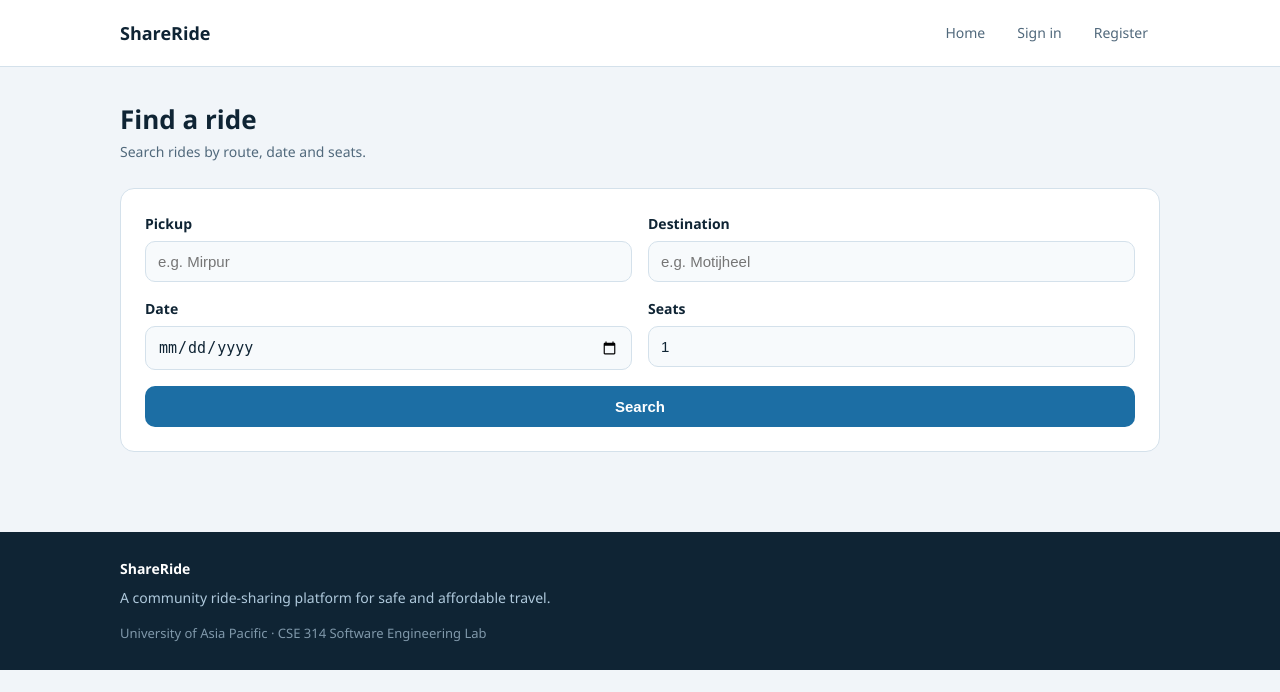
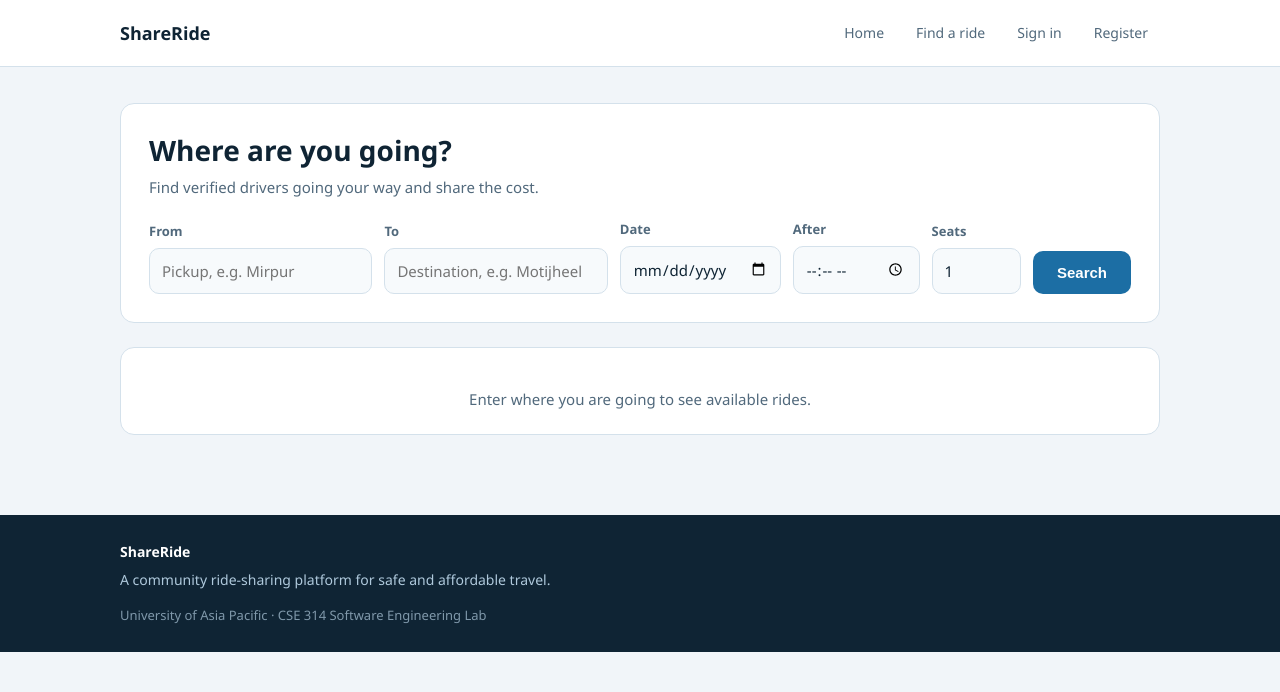
Before and after one commit to Upoma26/ShareRide, a Flask app: page /rides/search in a window 1280 px wide. Shown: the top 692 px of the page. Run offline with Flask 3, Linux system fonts and the light colour scheme.

Commit message:
SR-19: ride search page with result cards, verified badge and time filter

```diff
--- a/routes/rides.py
+++ b/routes/rides.py
@@ -20,7 +20,7 @@ def to_int(value):
         return None
 
 
-def search_rides(pickup, destination, ride_date, seats):
+def search_rides(pickup, destination, ride_date, seats, after_time=None):
     now = datetime.now()
 
     query = (
@@ -44,6 +44,8 @@ def search_rides(pickup, destination, ride_date, seats):
         query = query.filter(Ride.ride_date >= now.date())
 
     query = query.filter(or_(Ride.ride_date > now.date(), Ride.ride_time > now.time()))
+    if after_time:
+        query = query.filter(Ride.ride_time >= after_time)
 
     if current_user.is_authenticated:
         query = query.filter(Ride.provider_id != current_user.id)
@@ -60,6 +62,7 @@ def search():
     pickup = request.args.get("pickup", "").strip()[:100]
     destination = request.args.get("destination", "").strip()[:100]
     date_text = request.args.get("date", "").strip()
+    time_text = request.args.get("time", "").strip()
 
     seats = to_int(request.args.get("seats")) or 1
     seats = max(1, min(seats, MAX_SEATS))
@@ -71,11 +74,17 @@ def search():
             ride_date = datetime.strptime(date_text, "%Y-%m-%d").date()
         except ValueError:
             errors.append("Please choose a valid date.")
+    after_time = None
+    if time_text:
+        try:
+            after_time = datetime.strptime(time_text, "%H:%M").time()
+        except ValueError:
+            errors.append("Please choose a valid time.")
 
-    searched = bool(pickup or destination or date_text)
+    searched = bool(pickup or destination or date_text or time_text)
     rides = []
     if searched and not errors:
-        rides = search_rides(pickup, destination, ride_date, seats)
+       rides = search_rides(pickup, destination, ride_date, seats, after_time)
 
     return render_template(
         "rides/search.html",
@@ -85,6 +94,7 @@ def search():
         pickup=pickup,
         destination=destination,
         date_text=date_text,
+        time_text=time_text,
         seats=seats,
         today=date.today().isoformat(),
     )
--- a/static/css/style.css
+++ b/static/css/style.css
@@ -907,3 +907,214 @@ td {
 .table-actions form {
   margin: 0;
 }
+
+.search-hero {
+  margin: 8px 0 24px;
+  padding: 28px;
+  background: #FFFFFF;
+  border: 1px solid #D4E1EB;
+  border-radius: 14px;
+}
+
+.search-title {
+  margin: 0;
+  font-size: 28px;
+  color: #0F2434;
+}
+
+.search-sub {
+  margin: 6px 0 20px;
+  font-size: 15px;
+  color: #51697C;
+}
+
+.search-bar {
+  display: grid;
+  grid-template-columns: 2fr 2fr 1.3fr 1.1fr 0.8fr auto;
+  gap: 12px;
+  align-items: end;
+}
+
+.search-field label {
+  display: block;
+  margin-bottom: 6px;
+  font-size: 13px;
+  font-weight: 600;
+  color: #51697C;
+}
+
+.search-field input {
+  width: 100%;
+  box-sizing: border-box;
+  padding: 12px;
+  font-size: 15px;
+  font-family: inherit;
+  background: #F7FAFC;
+  border: 1px solid #D4E1EB;
+  border-radius: 10px;
+  color: #0F2434;
+}
+
+.search-field input:focus {
+  outline: none;
+  border-color: #1C6EA4;
+  box-shadow: 0 0 0 3px #E4EFF7;
+}
+
+.search-btn {
+  padding: 13px 24px;
+}
+
+.results-head {
+  margin-bottom: 4px;
+}
+
+.ride-list {
+  display: flex;
+  flex-direction: column;
+  gap: 12px;
+}
+
+.ride-card {
+  display: grid;
+  grid-template-columns: 110px 1fr 1.2fr 120px;
+  gap: 20px;
+  align-items: center;
+  padding: 18px 20px;
+  background: #FFFFFF;
+  border: 1px solid #D4E1EB;
+  border-radius: 14px;
+  transition: border-color 0.15s, box-shadow 0.15s;
+}
+
+.ride-card:hover {
+  border-color: #1C6EA4;
+  box-shadow: 0 4px 14px rgba(15, 36, 52, 0.06);
+}
+
+.ride-time {
+  display: flex;
+  flex-direction: column;
+  gap: 2px;
+}
+
+.ride-clock {
+  font-size: 18px;
+  font-weight: 700;
+  color: #0F2434;
+}
+
+.ride-date {
+  font-size: 13px;
+  color: #51697C;
+}
+
+.ride-route {
+  display: flex;
+  flex-direction: column;
+  font-size: 15px;
+  font-weight: 600;
+  color: #0F2434;
+}
+
+.route-point {
+  display: flex;
+  align-items: center;
+  gap: 10px;
+}
+
+.route-dot {
+  width: 10px;
+  height: 10px;
+  border-radius: 999px;
+  background: #1C6EA4;
+  flex-shrink: 0;
+}
+
+.route-dot-end {
+  background: #1E5B35;
+}
+
+.route-line {
+  width: 2px;
+  height: 14px;
+  margin-left: 4px;
+  background: #D4E1EB;
+}
+
+.ride-meta {
+  display: flex;
+  flex-direction: column;
+  gap: 4px;
+  font-size: 14px;
+}
+
+.ride-provider {
+  display: flex;
+  align-items: center;
+  gap: 8px;
+  flex-wrap: wrap;
+  font-weight: 600;
+  color: #0F2434;
+}
+
+.ride-vehicle {
+  color: #51697C;
+}
+
+.badge-verified {
+  padding: 2px 8px;
+  font-size: 11px;
+  font-weight: 700;
+  border-radius: 999px;
+  background: #E3F1E8;
+  color: #1E5B35;
+}
+
+.ride-price {
+  display: flex;
+  flex-direction: column;
+  align-items: flex-end;
+  text-align: right;
+}
+
+.price {
+  font-size: 22px;
+  font-weight: 700;
+  color: #1C6EA4;
+}
+
+.price-unit {
+  font-size: 12px;
+  color: #51697C;
+}
+
+.seats-left {
+  margin-top: 6px;
+  font-size: 12px;
+  font-weight: 600;
+  color: #1E5B35;
+}
+
+.seats-low {
+  color: #8E2323;
+}
+
+@media (max-width: 860px) {
+  .search-bar {
+    grid-template-columns: 1fr 1fr;
+  }
+
+  .search-btn {
+    grid-column: 1 / -1;
+  }
+
+  .ride-card {
+    grid-template-columns: 1fr auto;
+  }
+
+  .ride-route,
+  .ride-meta {
+    grid-column: 1 / -1;
+  }
+}
--- a/templates/base.html
+++ b/templates/base.html
@@ -13,6 +13,7 @@
       <a class="brand" href="{{ url_for('main.index') }}">ShareRide</a>
       <div class="navlinks">
         <a href="{{ url_for('main.index') }}">Home</a>
+        <a href="{{ url_for('rides.search') }}">Find a ride</a>
       {% if current_user.is_authenticated %}
           <a href="{{ url_for('main.dashboard') }}">Dashboard</a>
           <a href="{{ url_for('auth.logout') }}">Sign out</a>
--- a/templates/rides/search.html
+++ b/templates/rides/search.html
@@ -3,76 +3,98 @@
 {% block title %}Find a ride · ShareRide{% endblock %}
 
 {% block content %}
-<div class="page-head">
-  <div>
-    <h1 class="page-title">Find a ride</h1>
-    <p class="page-sub">Search rides by route, date and seats.</p>
+<section class="search-hero">
+  <h1 class="search-title">Where are you going?</h1>
+  <p class="search-sub">Find verified drivers going your way and share the cost.</p>
+
+  <form method="GET" action="{{ url_for('rides.search') }}" class="search-bar">
+    <div class="search-field search-field-wide">
+      <label for="pickup">From</label>
+      <input type="text" id="pickup" name="pickup" value="{{ pickup }}" placeholder="Pickup, e.g. Mirpur">
     </div>
+    <div class="search-field search-field-wide">
+      <label for="destination">To</label>
+      <input type="text" id="destination" name="destination" value="{{ destination }}" placeholder="Destination, e.g. Motijheel">
     </div>
-
-<div class="card">
-  <form method="GET" action="{{ url_for('rides.search') }}">
-    <div class="form-row">
-      <div class="form-group">
-        <label for="pickup">Pickup</label>
-        <input type="text" id="pickup" name="pickup" value="{{ pickup }}" placeholder="e.g. Mirpur">
-      </div>
-      <div class="form-group">
-        <label for="destination">Destination</label>
-        <input type="text" id="destination" name="destination" value="{{ destination }}" placeholder="e.g. Motijheel">
-      </div>
-    </div>
-    <div class="form-row">
-      <div class="form-group">
+    <div class="search-field">
       <label for="date">Date</label>
       <input type="date" id="date" name="date" value="{{ date_text }}" min="{{ today }}">
     </div>
-      <div class="form-group">
+    <div class="search-field">
+      <label for="time">After</label>
+      <input type="time" id="time" name="time" value="{{ time_text }}">
+    </div>
+    <div class="search-field search-field-small">
       <label for="seats">Seats</label>
       <input type="number" id="seats" name="seats" value="{{ seats }}" min="1" max="14">
     </div>
-    </div>
-    <button type="submit" class="btn btn-primary btn-block">Search</button>
+    <button type="submit" class="btn btn-primary search-btn">Search</button>
   </form>
-</div>
+</section>
 
 {% for error in errors %}
   <div class="alert alert-danger">{{ error }}</div>
 {% endfor %}
 
 {% if searched and not errors %}
-  <div class="card">
-    <h2 class="card-title">{{ rides|length }} ride(s) found</h2>
+  <div class="results-head">
+    <h2 class="section-title">
+      {{ rides|length }} ride{{ "" if rides|length == 1 else "s" }} found
+    </h2>
+  </div>
+
   {% if rides %}
-      <div class="table-wrap">
-        <table class="table">
-          <thead>
-            <tr>
-              <th>Route</th>
-              <th>Date</th>
-              <th>Time</th>
-              <th>Seats left</th>
-              <th>Fare / seat</th>
-              <th>Provider</th>
-            </tr>
-          </thead>
-          <tbody>
+    <div class="ride-list">
       {% for ride in rides %}
-              <tr>
-                <td><strong>{{ ride.pickup }}</strong> → {{ ride.destination }}</td>
-                <td>{{ ride.ride_date.strftime("%d %b %Y") }}</td>
-                <td>{{ ride.ride_time.strftime("%I:%M %p") }}</td>
-                <td>{{ ride.available_seats }}</td>
-                <td>৳{{ ride.fare_per_seat }}</td>
-                <td>{{ ride.provider.full_name }}</td>
-              </tr>
+        <article class="ride-card">
+          <div class="ride-time">
+            <span class="ride-clock">{{ ride.ride_time.strftime("%I:%M %p") }}</span>
+            <span class="ride-date">{{ ride.ride_date.strftime("%a, %d %b") }}</span>
+          </div>
+
+          <div class="ride-route">
+            <div class="route-point">
+              <span class="route-dot"></span>
+              <span>{{ ride.pickup }}</span>
+            </div>
+            <div class="route-line"></div>
+            <div class="route-point">
+              <span class="route-dot route-dot-end"></span>
+              <span>{{ ride.destination }}</span>
+            </div>
+          </div>
+
+          <div class="ride-meta">
+            <span class="ride-provider">
+              {{ ride.provider.full_name }}
+              {% if ride.provider.is_verified %}
+                <span class="badge-verified">✓ Verified</span>
+              {% endif %}
+            </span>
+            <span class="ride-vehicle">
+              {{ ride.vehicle.brand }} {{ ride.vehicle.model }}{% if ride.vehicle.color %} · {{ ride.vehicle.color }}{% endif %}
+            </span>
+          </div>
+
+          <div class="ride-price">
+            <span class="price">৳{{ ride.fare_per_seat }}</span>
+            <span class="price-unit">per seat</span>
+            <span class="seats-left {% if ride.available_seats <= 1 %}seats-low{% endif %}">
+              {{ ride.available_seats }} seat{{ "" if ride.available_seats == 1 else "s" }} left
+            </span>
+          </div>
+        </article>
       {% endfor %}
-          </tbody>
-        </table>
     </div>
   {% else %}
-      <p class="empty-state">No rides match your search. Try a different date or route.</p>
+    <div class="card empty-state">
+      <p><strong>No rides match your search.</strong></p>
+      <p>Try a nearby area, another date, or fewer seats.</p>
+    </div>
   {% endif %}
+{% elif not searched %}
+  <div class="card empty-state">
+    <p>Enter where you are going to see available rides.</p>
   </div>
 {% endif %}
 {% endblock %}
```
Lines whose indentation alone changed are shown as unchanged.
